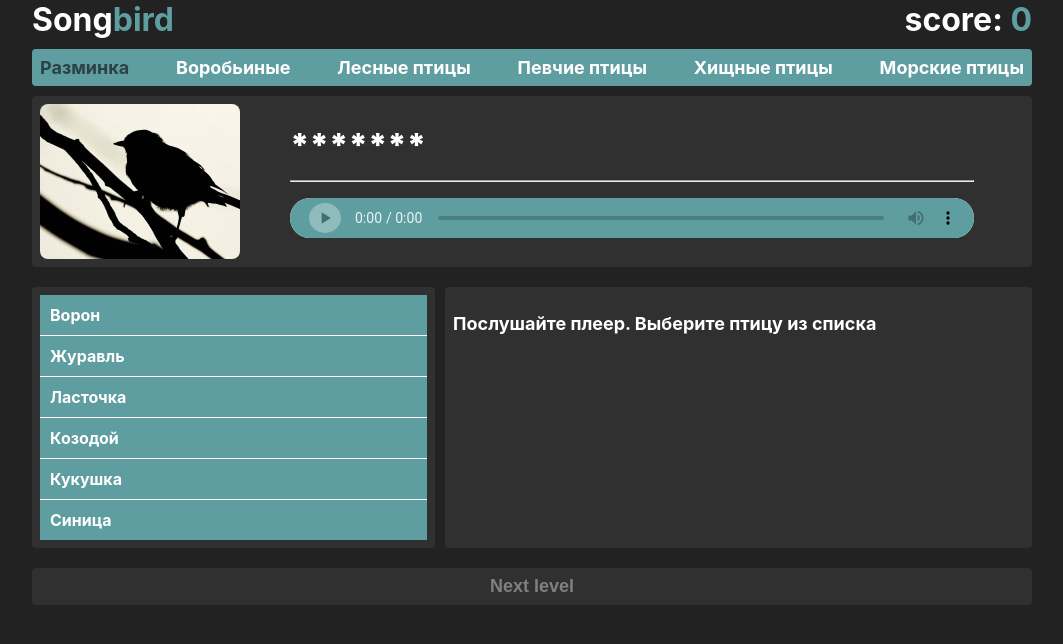
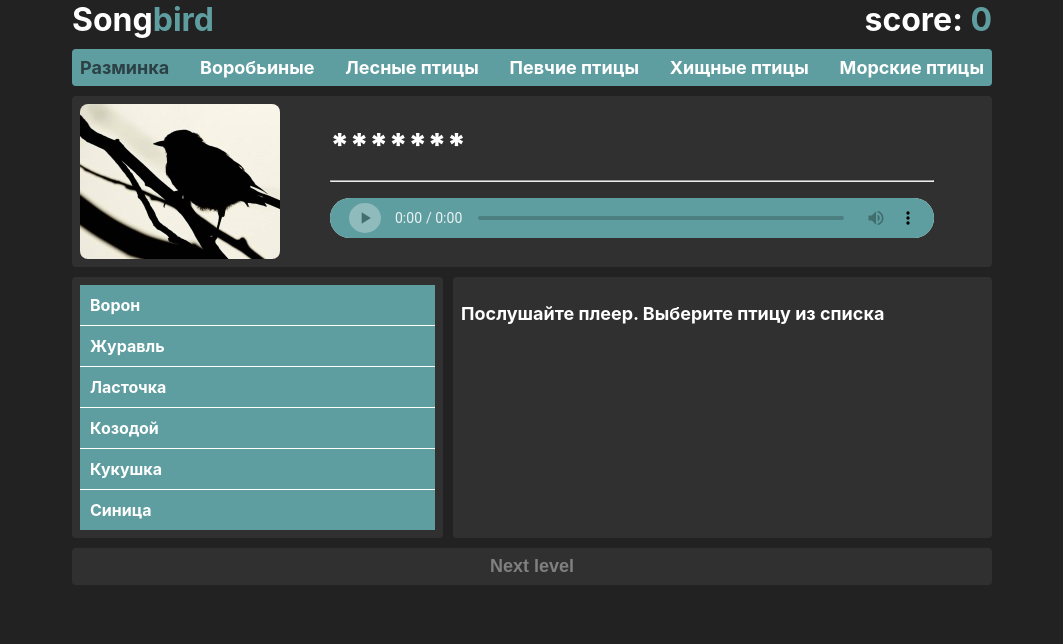
Before and after one commit to mrINEX/songbird, a React (Create React App) app: page /warm-up in a window 1280 px wide. Shown: the top 644 px of the page, without its empty margins (108-1171 px from the left). Built offline with nearby package versions, Linux system fonts and the light colour scheme.

Commit message:
feat: implement response

```diff
--- a/src/header/header.scss
+++ b/src/header/header.scss
@@ -1,4 +1,11 @@
 @import '../scss/style.scss';
+
+.header_type-birds {
+  @include media-mobiles-big {
+    flex-direction: column;
+    align-items: center;
+  }
+}
 
 .header_score,
 .header_type-birds {
@@ -20,6 +27,9 @@
   &:hover {
     color: #2c4145;
   }
+  @include media-tablet{
+    font-size: 15px;
+  }
 }
 
 .header_type-birds {
--- a/src/index.scss
+++ b/src/index.scss
@@ -1,3 +1,5 @@
+@import './scss/style.scss';
+
 body {
   margin: 0;
   font-family: -apple-system, BlinkMacSystemFont, 'Segoe UI', 'Roboto', 'Oxygen',
@@ -16,6 +18,15 @@ code {
 .wrapper-song-birds {
   width: 1000px;
   margin: auto;
+  @include media-tablet {
+    width: 768px;
+  }
+  @include media-mobiles-big {
+    width: 414px;
+  }
+  > * {
+    margin: 0 40px;
+  }
 }
 
 .wrapper-result-score {
--- a/src/main/main.js
+++ b/src/main/main.js
@@ -89,7 +89,9 @@ const Main = (props) => {
           <BirdInfo bird={currentBirdClick}/>
         </div>
       </div>
-      <button className={`next-level ${isNext}`} onClick={handlerNext ? handler : () => {}}>Next level</button>
+      <div style={{paddingBottom: '20px'}}>
+        <button className={`next-level ${isNext}`} onClick={handlerNext ? handler : () => {}}>Next level</button>
+      </div>
     </>
   )
 }
--- a/src/main/main.scss
+++ b/src/main/main.scss
@@ -1,12 +1,19 @@
+@import '../scss/style.scss';
+
 .main-top {
   background: #303030;
   display: flex;
-  margin: 10px 0;
   padding: 8px;
   border-radius: 4px;
+  @include media-mobiles-big {
+    display: block;
+  }
 }
 .main-center {
   display: flex;
+  @include media-mobiles-big {
+    display: block;
+  }
 }
 .main-center__left {
   width: 40%;
@@ -15,6 +22,9 @@
   padding: 8px;
   border-radius: 4px;
   height: 100%;
+  @include media-mobiles-big {
+    width: initial;
+  }
 }
 .main-center__right {
   width: calc(60% - 10px);
@@ -26,6 +36,11 @@
   color: white;
   font-weight: bold;
   font-size: large;
+  @include media-mobiles-big {
+    width: initial;
+    margin-left: initial;
+    margin: 10px 0;
+  }
 }
 
 .wrapper-top-image {
@@ -53,6 +68,9 @@
   font-size: xx-large;
   font-weight: 900;
   color: white;
+  @include media-mobiles-big {
+    width: initial;
+  }
 }
 
 .left-bird {
@@ -79,7 +97,7 @@
 .next-level {
   width: 100%;
   background: #303030;
-  margin: 10px 0;
+  // margin: 10px 0;
   padding: 8px;
   border-radius: 4px;
   border: none;
@@ -94,11 +112,17 @@
 
 .bird-info-head {
   display: flex;
+  @include media-tablet {
+    display: initial;
+  }
 }
 
 .current-click-info {
   width: calc(100% - 300px);
   margin: auto;
+  @include media-tablet {
+    width: initial;
+  }
 }
 
 .about-bird {
--- a/src/scss/abstract/_constants.scss
+++ b/src/scss/abstract/_constants.scss
@@ -1,4 +1,4 @@
 $laptop-width: 1200px;
-$tablet-width: 1040px;
-$mobile-big-width: 650px;
-$mobile-small-width: 540px;
+$tablet-width: 768px;
+$mobile-big-width: 414px;
+$mobile-small-width: 320px;
```
